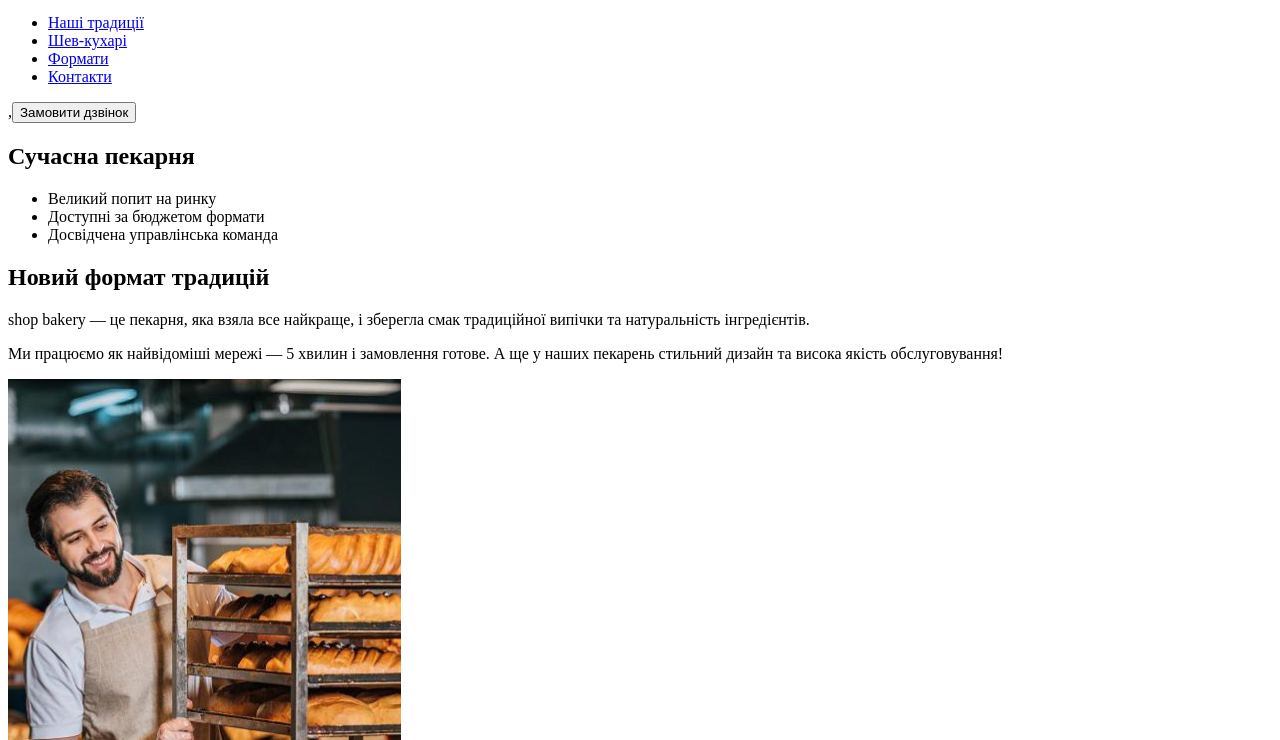
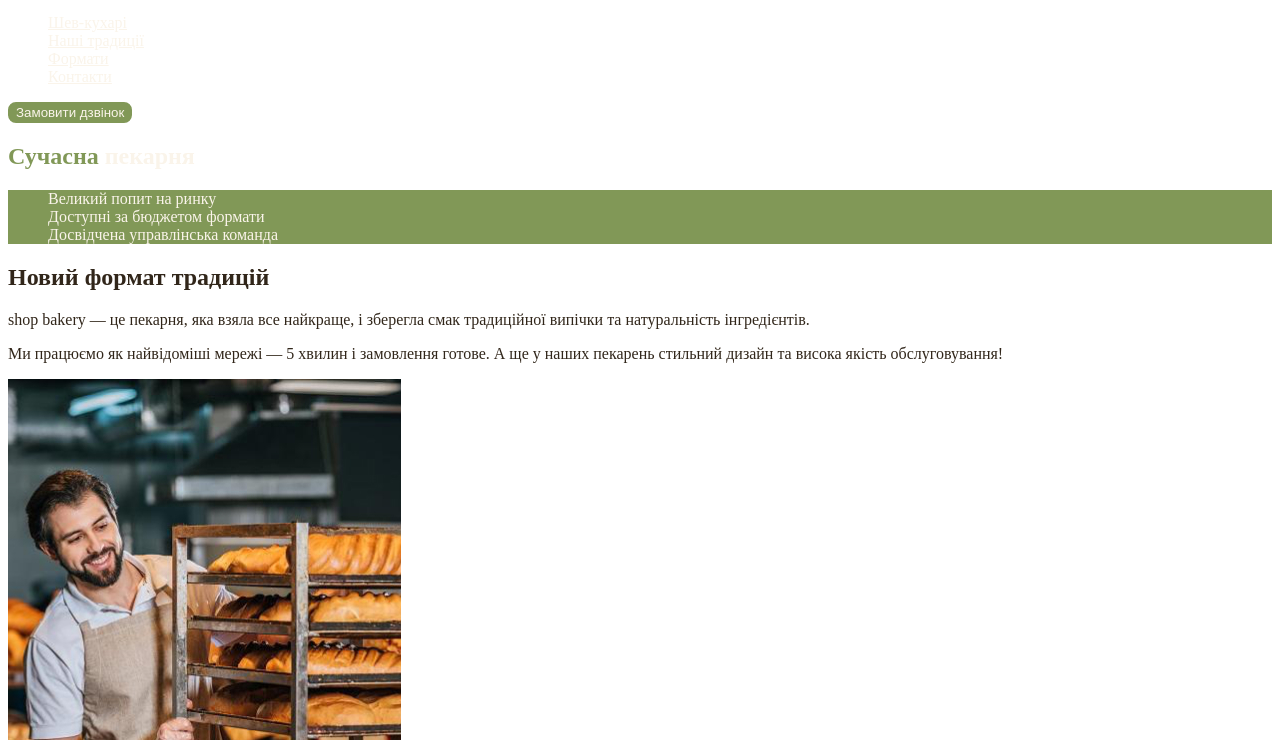
Before and after one commit to AnatMarv/genius-test, a plain HTML site: page index.html in a window 1280 px wide. Shown: the part 60-800 px from the top of the page. Drawn offline with Linux system fonts and the light colour scheme.

Commit message:
add styles.css

```diff
--- /dev/null
+++ b/css/styles.css
@@ -0,0 +1,64 @@
+:root {
+  --color-primary-dark: #31261a;
+  --color-primary-light: #faf4ea;
+  --color-brand-light: #819857;
+  --color-brand-dark: #465929;
+}
+
+/* Base */
+body {
+  color: var(--color-primary-dark);
+}
+
+ul {
+  list-style-type: none;
+}
+
+/* Button */
+.button {
+  color: var(--color-primary-light);
+  background-color: var(--color-brand-light);
+  border: 2px solid var(--color-brand-light);
+  border-radius: 8px;
+  cursor: pointer;
+}
+
+.button:hover {
+  color: var(--color-brand-dark);
+  background-color: transparent;
+}
+.button:focus {
+  color: var(--color-brand-dark);
+  background-color: transparent;
+}
+.button:active {
+  color: var(--color-brand-dark);
+  background-color: transparent;
+}
+
+/* Linnk */
+.link {
+  color: var(--color-primary-light);
+}
+
+.link:hover {
+  color: var(--color-brand-light);
+}
+
+/* Hero section */
+.hero-title {
+  color: var(--color-primary-light);
+}
+.hero-title .accent {
+  color: var(--color-brand-light);
+}
+
+/* Advantages-section */
+.advantages-list {
+  color: var(--color-primary-light);
+  background-color: var(--color-brand-light);
+}
+
+.section-title .accent {
+  color: var(--color-brand-dark);
+}
--- a/index.html
+++ b/index.html
@@ -4,6 +4,8 @@
     <meta charset="UTF-8" />
     <meta name="viewport" content="width=device-width, initial-scale=1.0" />
     <title>Сучасна пекарня</title>
+    <style></style>
+    <link rel="stylesheet" href="./css/styles.css" />
   </head>
   <body>
     <header>
@@ -12,25 +14,25 @@
           <img src="./images/logo.svg" alt="Логотип сучасної пекарні" />
         </a>
         <ul>
-          <li><a href="#traditions-section">Наші традиції</a></li>
-          <li><a href="#chef-section">Шев-кухарі</a></li>
-          <li><a href="#formats-section">Формати</a></li>
-          <li><a href="#contact-section">Контакти</a></li>
+          <li><a class="link" href="#chef-section">Шев-кухарі</a></li>
+          <li><a class="link" href="#traditions-section">Наші традиції</a></li>
+          <li><a class="link" href="#formats-section">Формати</a></li>
+          <li><a class="link" href="#contact-section">Контакти</a></li>
         </ul>
       </nav>
-      ,<button type="button">Замовити дзвінок</button>
+      <button class="button" type="button">Замовити дзвінок</button>
     </header>
     <main>
-      <section>
-        <h1>Сучасна пекарня</h1>
+      <section class="main-section">
+        <h1 class="hero-title"><span class="accent">Сучасна</span> пекарня</h1>
       </section>
       <section id="traditions-section">
-        <ul>
+        <ul class="advantages-list">
           <li>Великий попит на ринку</li>
           <li>Доступні за бюджетом формати</li>
           <li>Досвідчена управлінська команда</li>
         </ul>
-        <h2>Новий формат традицій</h2>
+        <h2 class="section-title">Новий формат традицій</h2>
         <p>
           <span>shop bakery</span> — це пекарня, яка взяла все найкраще, і
           зберегла смак традиційної випічки та натуральність інгредієнтів.
@@ -46,7 +48,9 @@
         />
       </section>
       <section id="chef-section">
-        <h2>Наші найкращі шеф-кухарі</h2>
+        <h2 class="section-title">
+          Наші найкращі <span class="accent">шеф-кухарі</span>
+        </h2>
         <ul>
           <li>
             <article>
@@ -70,7 +74,7 @@
         </ul>
       </section>
       <section id="formats-section">
-        <h2>Формати</h2>
+        <h2 class="section-title">Формати</h2>
         <ul>
           <li>
             <article>
@@ -90,7 +94,7 @@
         </ul>
       </section>
       <section id="contact-section">
-        <h2>Приєднуйтесь до мережі пекарнь</h2>
+        <h2 class="section-title">Приєднуйтесь до мережі пекарнь</h2>
       </section>
       <iframe
         src="https://www.google.com/maps/embed?pb=!1m18!1m12!1m3!1d2540.163630435281!2d30.488698376557704!3d50.45667757159333!2m3!1f0!2f0!3f0!3m2!1i1024!2i768!4f13.1!3m3!1m2!1s0x40d4ce637c006b2d%3A0xaf86385f19996ff0!2z0LLRg9C70LjRhtGPINCh0ZbRh9C-0LLQuNGFINCh0YLRgNGW0LvRjNGG0ZbQsiwgNTQsINCa0LjRl9CyLCAwMjAwMA!5e0!3m2!1suk!2sua!4v1726823691547!5m2!1suk!2sua"
```
